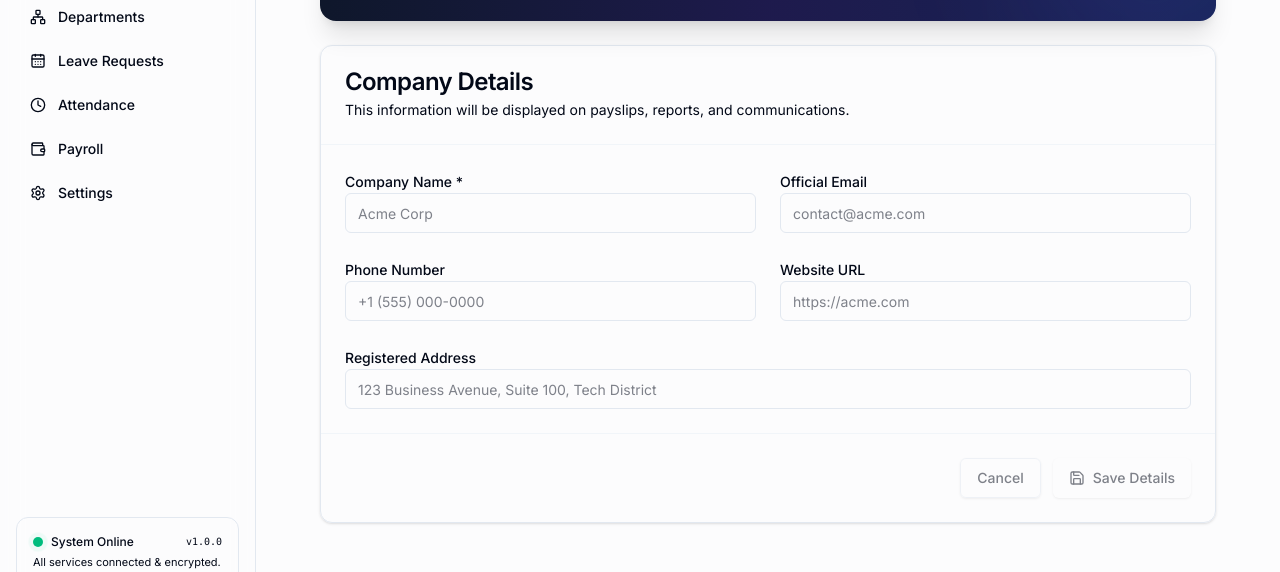
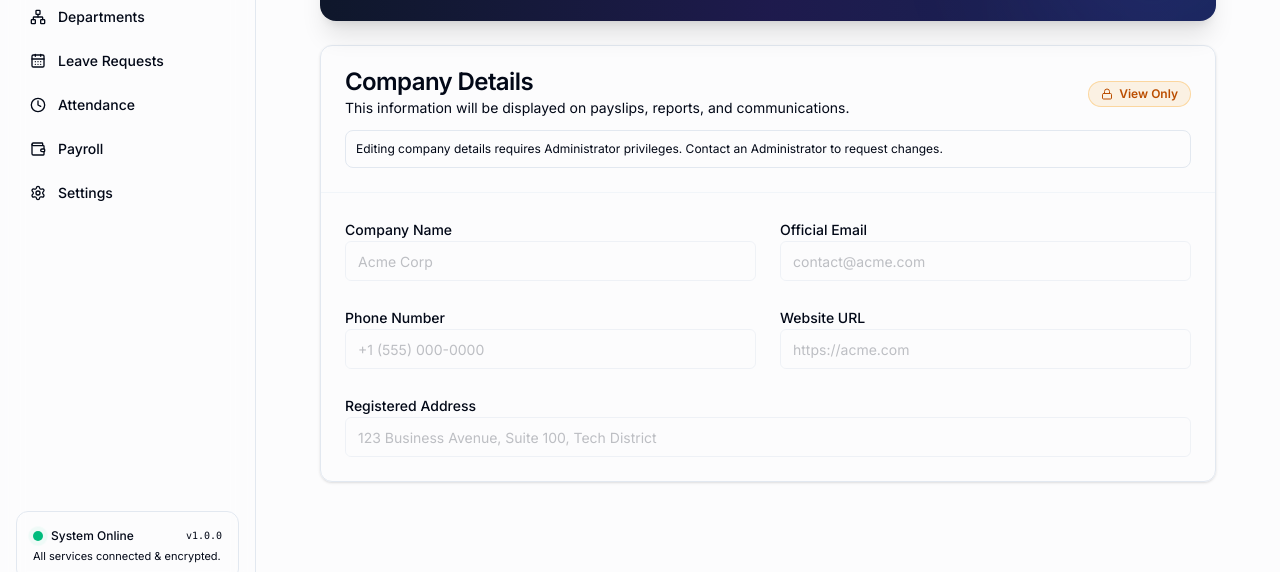
Before and after one commit to Anaskhan04/HRFlow_hrms_platform, a React (Vite) app in the folder frontend/: page /organizations in a window 1280 px wide. Shown: the part 203-775 px from the top of the page. Built offline with nearby package versions, Linux system fonts and the light colour scheme; no server answers; sample sign-in values are in the browser's storage.

Commit message:
fix: restrict organization settings to admins

```diff
--- a/frontend/src/pages/OrganizationSetupPage.tsx
+++ b/frontend/src/pages/OrganizationSetupPage.tsx
@@ -2,7 +2,8 @@ import React, { useState, useEffect } from "react";
 import { useForm } from "react-hook-form";
 import { zodResolver } from "@hookform/resolvers/zod";
 import * as z from "zod";
-import { Building2, Save, Upload, AlertCircle, CheckCircle2 } from "lucide-react";
+import { Building2, Save, Upload, AlertCircle, CheckCircle2, Lock } from "lucide-react";
+import { useAuth } from "../hooks/useAuth";
 import { useOrganizations, useCreateOrganization, useUpdateOrganization } from "../hooks/useOrganizations";
 import { Button } from "../components/ui/button";
 import { Input } from "../components/ui/input";
@@ -20,6 +21,9 @@ const organizationSchema = z.object({
 type OrganizationFormValues = z.infer<typeof organizationSchema>;
 
 export const OrganizationSetupPage: React.FC = () => {
+  const { user } = useAuth();
+  const isAdmin = user?.role === "ADMIN";
+
   const { data: organizations, isLoading: isFetching } = useOrganizations();
   const createMutation = useCreateOrganization();
   const updateMutation = useUpdateOrganization();
@@ -58,6 +62,8 @@ export const OrganizationSetupPage: React.FC = () => {
   }, [currentOrg, reset]);
 
   const onSubmit = async (data: OrganizationFormValues) => {
+    if (!isAdmin) return;
+
     setSuccessMessage(null);
     setErrorMessage(null);
 
@@ -118,20 +124,36 @@ export const OrganizationSetupPage: React.FC = () => {
       )}
 
       <Card className="border-slate-200 dark:border-slate-800 shadow-sm">
-        <CardHeader className="border-b border-slate-100 dark:border-slate-800/50 pb-6">
+        <CardHeader className="border-b border-slate-100 dark:border-slate-800/50 pb-6 space-y-3">
+          <div className="flex flex-col sm:flex-row sm:items-center sm:justify-between gap-2">
+            <div>
               <CardTitle>Company Details</CardTitle>
-          <CardDescription>
+              <CardDescription className="mt-1">
                 This information will be displayed on payslips, reports, and communications.
               </CardDescription>
+            </div>
+            {!isAdmin && (
+              <div className="inline-flex items-center gap-1.5 self-start sm:self-auto rounded-full border border-amber-500/30 bg-amber-500/10 px-3 py-1 text-xs font-semibold text-amber-700 dark:text-amber-400">
+                <Lock className="h-3 w-3" />
+                <span>View Only</span>
+              </div>
+            )}
+          </div>
+          {!isAdmin && (
+            <p className="text-xs text-muted-foreground bg-muted/40 p-2.5 rounded-lg border border-border/40">
+              Editing company details requires Administrator privileges. Contact an Administrator to request changes.
+            </p>
+          )}
         </CardHeader>
         <form onSubmit={handleSubmit(onSubmit)}>
           <CardContent className="space-y-6 pt-6">
             <div className="grid gap-6 md:grid-cols-2">
               <div className="space-y-2">
-                <Label htmlFor="name">Company Name <span className="text-destructive">*</span></Label>
+                <Label htmlFor="name">Company Name {isAdmin && <span className="text-destructive">*</span>}</Label>
                 <Input
                   id="name"
                   placeholder="Acme Corp"
+                  disabled={!isAdmin}
                   {...register("name")}
                   className={errors.name ? "border-destructive focus-visible:ring-destructive" : ""}
                 />
@@ -144,6 +166,7 @@ export const OrganizationSetupPage: React.FC = () => {
                   id="email"
                   type="email"
                   placeholder="contact@acme.com"
+                  disabled={!isAdmin}
                   {...register("email")}
                   className={errors.email ? "border-destructive focus-visible:ring-destructive" : ""}
                 />
@@ -155,6 +178,7 @@ export const OrganizationSetupPage: React.FC = () => {
                 <Input
                   id="phone"
                   placeholder="+1 (555) 000-0000"
+                  disabled={!isAdmin}
                   {...register("phone")}
                   className={errors.phone ? "border-destructive focus-visible:ring-destructive" : ""}
                 />
@@ -166,6 +190,7 @@ export const OrganizationSetupPage: React.FC = () => {
                 <Input
                   id="website"
                   placeholder="https://acme.com"
+                  disabled={!isAdmin}
                   {...register("website")}
                   className={errors.website ? "border-destructive focus-visible:ring-destructive" : ""}
                 />
@@ -177,6 +202,7 @@ export const OrganizationSetupPage: React.FC = () => {
                 <Input
                   id="address"
                   placeholder="123 Business Avenue, Suite 100, Tech District"
+                  disabled={!isAdmin}
                   {...register("address")}
                   className={errors.address ? "border-destructive focus-visible:ring-destructive" : ""}
                 />
@@ -184,6 +210,7 @@ export const OrganizationSetupPage: React.FC = () => {
               </div>
             </div>
           </CardContent>
+          {isAdmin && (
             <CardFooter className="flex justify-end gap-3 border-t border-slate-100 dark:border-slate-800/50 pt-6">
               <Button
                 type="button"
@@ -208,6 +235,7 @@ export const OrganizationSetupPage: React.FC = () => {
                 {currentOrg ? "Update Details" : "Save Details"}
               </Button>
             </CardFooter>
+          )}
         </form>
       </Card>
     </div>
```
Also changed, not shown: 1 other file (tests, documents, lock files or other folders). Lines whose indentation alone changed are shown as unchanged.
